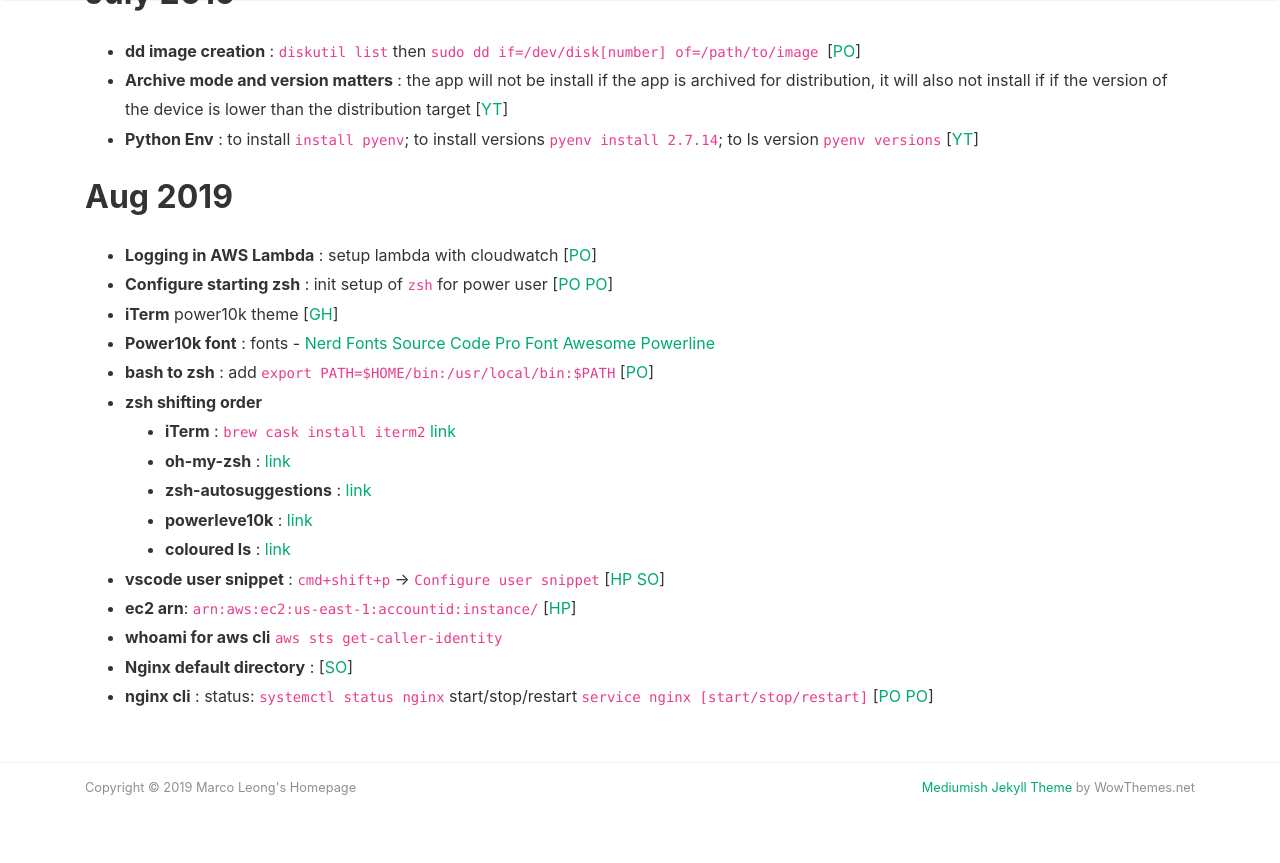
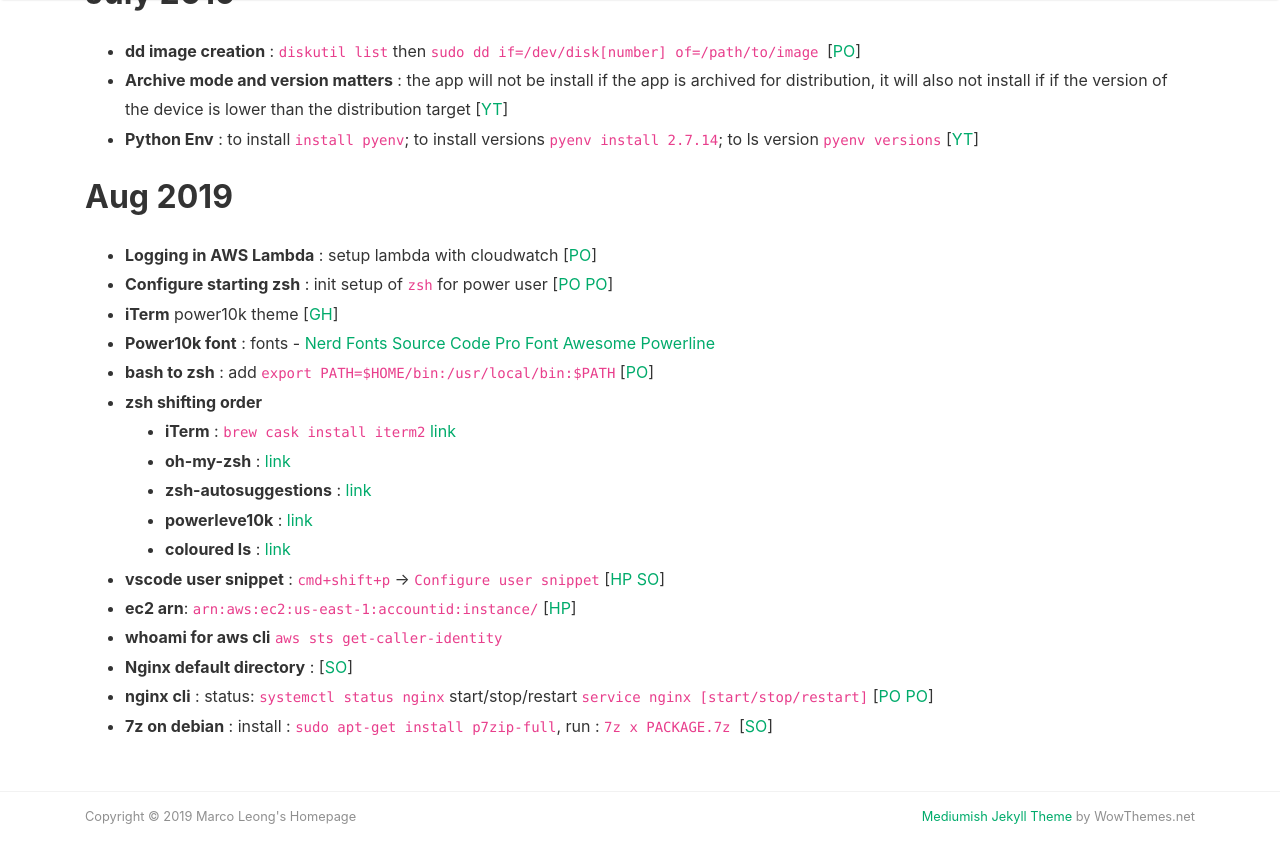
Before and after one commit to MarcoLeongDev/MarcoLeongDev.github.io, a Jekyll site: the page built from journey.md, in a window 1280 px wide and 900 px high, scrolled down 3534 px. Shown: the top 863 px of the window. Built offline with Jekyll 4.4.1, drawn with Linux system fonts in a browser that asks for light colours; nearby versions of some CDN libraries; our own code applies the rules of GitHub Pages for plain Markdown files.

Commit message:
Update journey.md

```diff
--- a/journey.md
+++ b/journey.md
@@ -114,7 +114,7 @@
 - **whoami for aws cli** `aws sts get-caller-identity`
 - **Nginx default directory** : [[SO](https://stackoverflow.com/questions/10674867/nginx-default-public-www-location)]
 - **nginx cli** : status: `systemctl status nginx` start/stop/restart `service nginx [start/stop/restart]` [[PO](https://www.digitalocean.com/community/tutorials/how-to-install-nginx-on-ubuntu-18-04-quickstart) [PO](https://www.keycdn.com/support/nginx-commands)]
-
+- **7z on debian** : install : `sudo apt-get install p7zip-full`, run : `7z x PACKAGE.7z ` [[SO](https://askubuntu.com/questions/219392/how-can-i-uncompress-a-7z-file#219395)]
 
 
 
```
